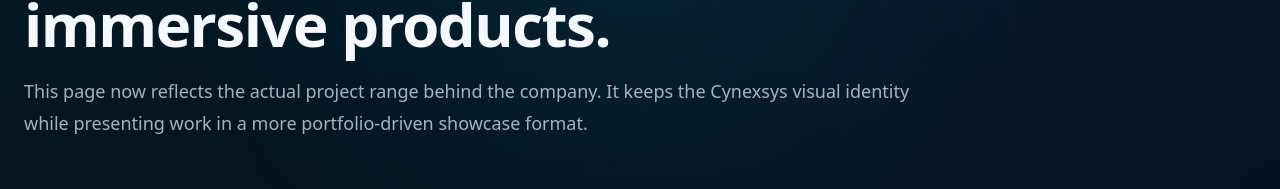
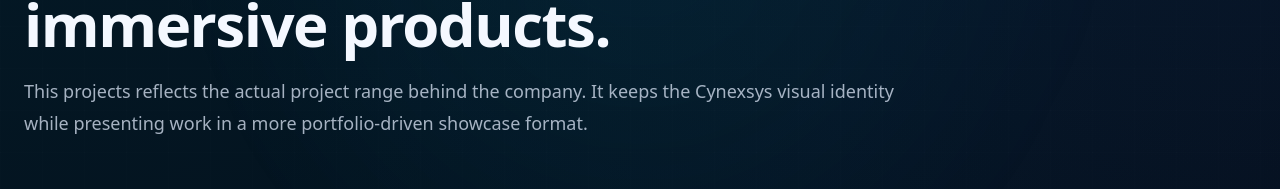
Before and after one commit to elprottoy-dev/cynexsys, a Next.js app: page /projects in a window 1280 px wide. Shown: the part 478-667 px from the top of the page. Built offline with nearby package versions, Linux system fonts and the light colour scheme.

Commit message:
Update page.tsx

```diff
--- a/app/projects/page.tsx
+++ b/app/projects/page.tsx
@@ -17,7 +17,7 @@
     <PageShell
       eyebrow="Projects"
       title="A premium showcase of real shipped systems, experiments, platforms, and execution across AI, web, hardware, and immersive products."
-      description="This page now reflects the actual project range behind the company. It keeps the Cynexsys visual identity while presenting work in a more portfolio-driven showcase format."
+      description="This projects reflects the actual project range behind the company. It keeps the Cynexsys visual identity while presenting work in a more portfolio-driven showcase format."
     >
       <div className="grid gap-6 xl:grid-cols-[1.2fr_0.8fr]">
         <Reveal>
```
